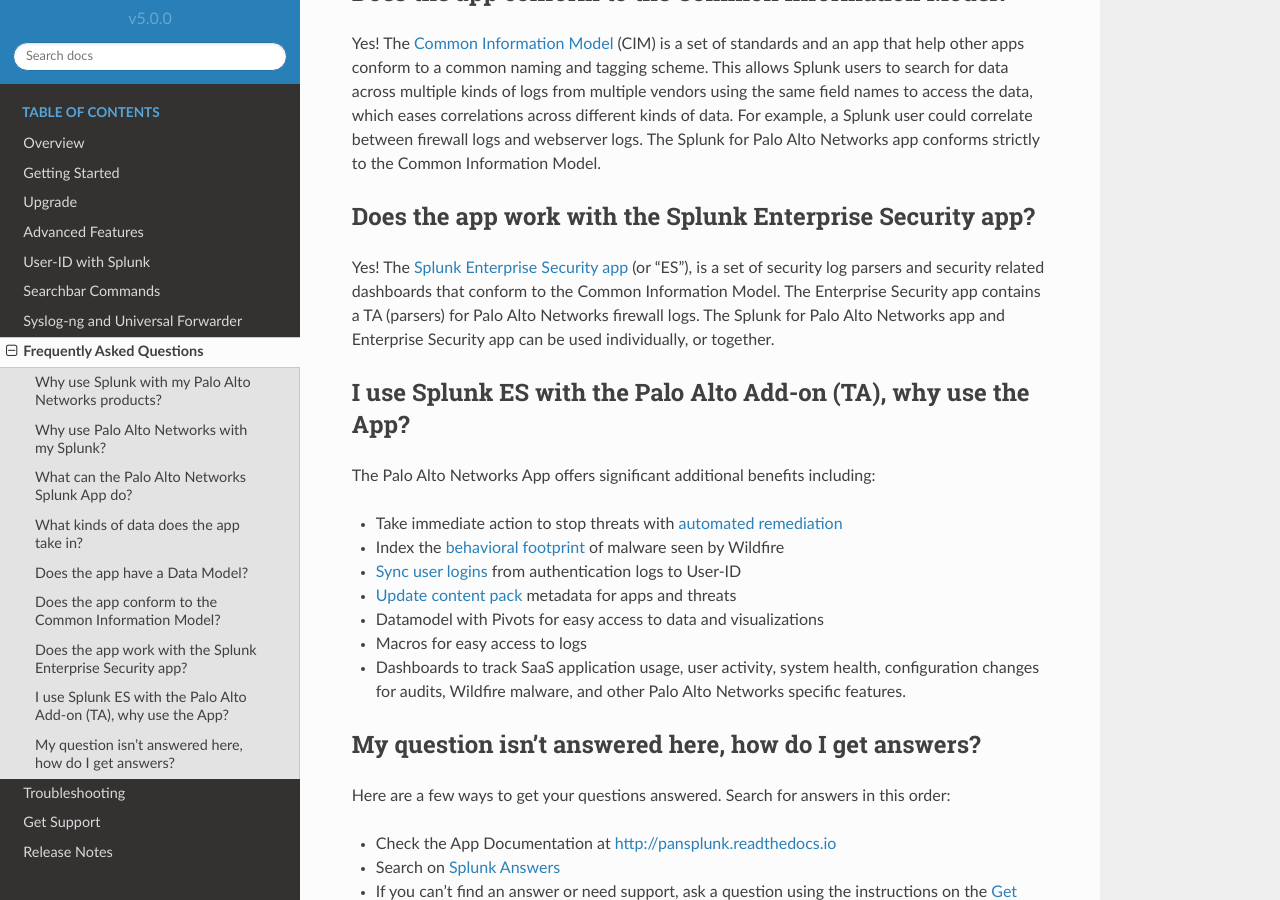
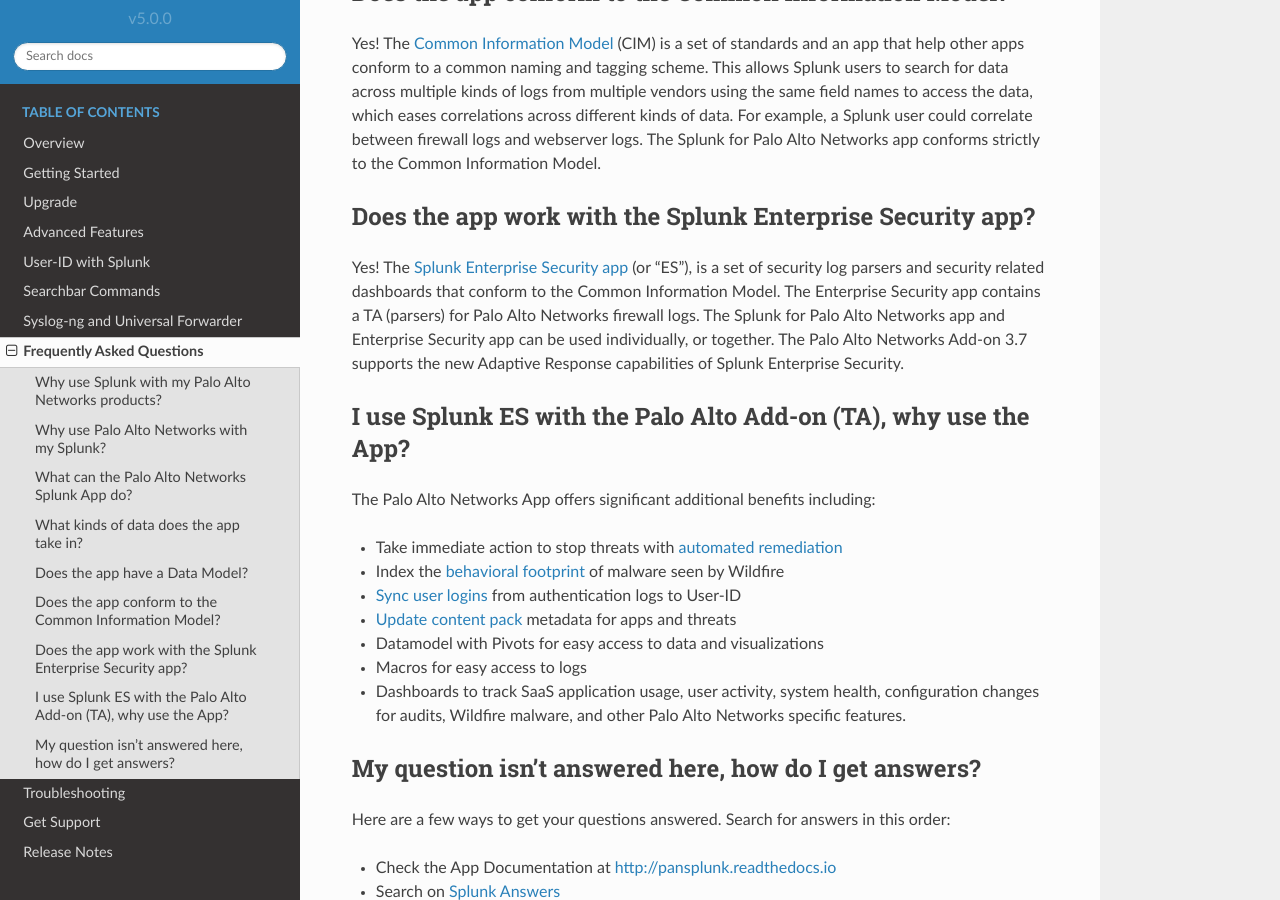
Before and after one commit to PaloAltoNetworks/pan-os-python, a Sphinx documentation site: the page built from docs/faq.rst, in a window 1280 px wide and 900 px high, scrolled down 1431 px. Built offline with Sphinx 7.4.7 and the Read the Docs theme 2.0.0, drawn with Linux system fonts in a browser that asks for light colours.

Commit message:
Update FAQ in documentation

```diff
--- a/docs/faq.rst
+++ b/docs/faq.rst
@@ -79,7 +79,9 @@
 log parsers and security related dashboards that conform to the Common
 Information Model. The Enterprise Security app contains a TA (parsers) for
 Palo Alto Networks firewall logs. The Splunk for Palo Alto Networks app and
-Enterprise Security app can be used individually, or together.
+Enterprise Security app can be used individually, or together. The Palo
+Alto Networks Add-on 3.7 supports the new Adaptive Response capabilities
+of Splunk Enterprise Security.
 
 .. _Splunk Enterprise Security app: http://www.splunk.com/en_us/products/premium-solutions/splunk-enterprise-security.html
 
```
